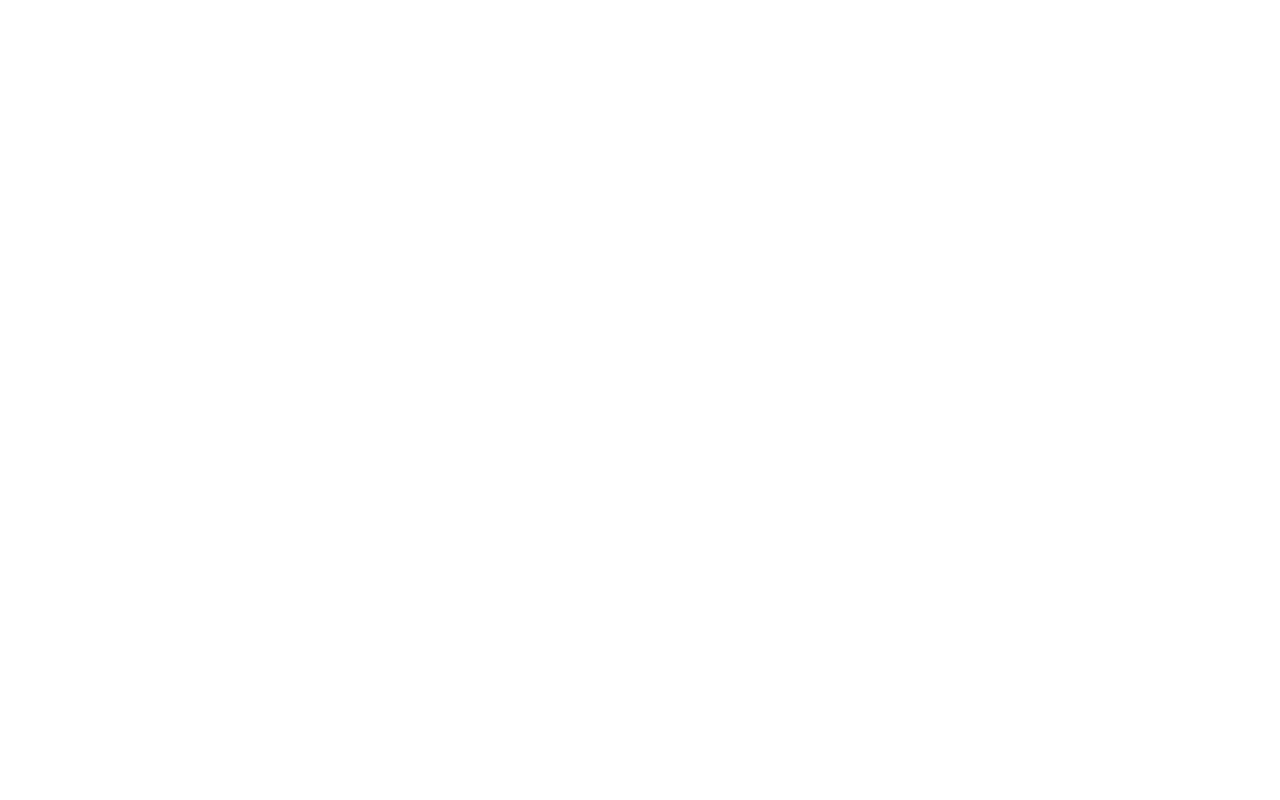
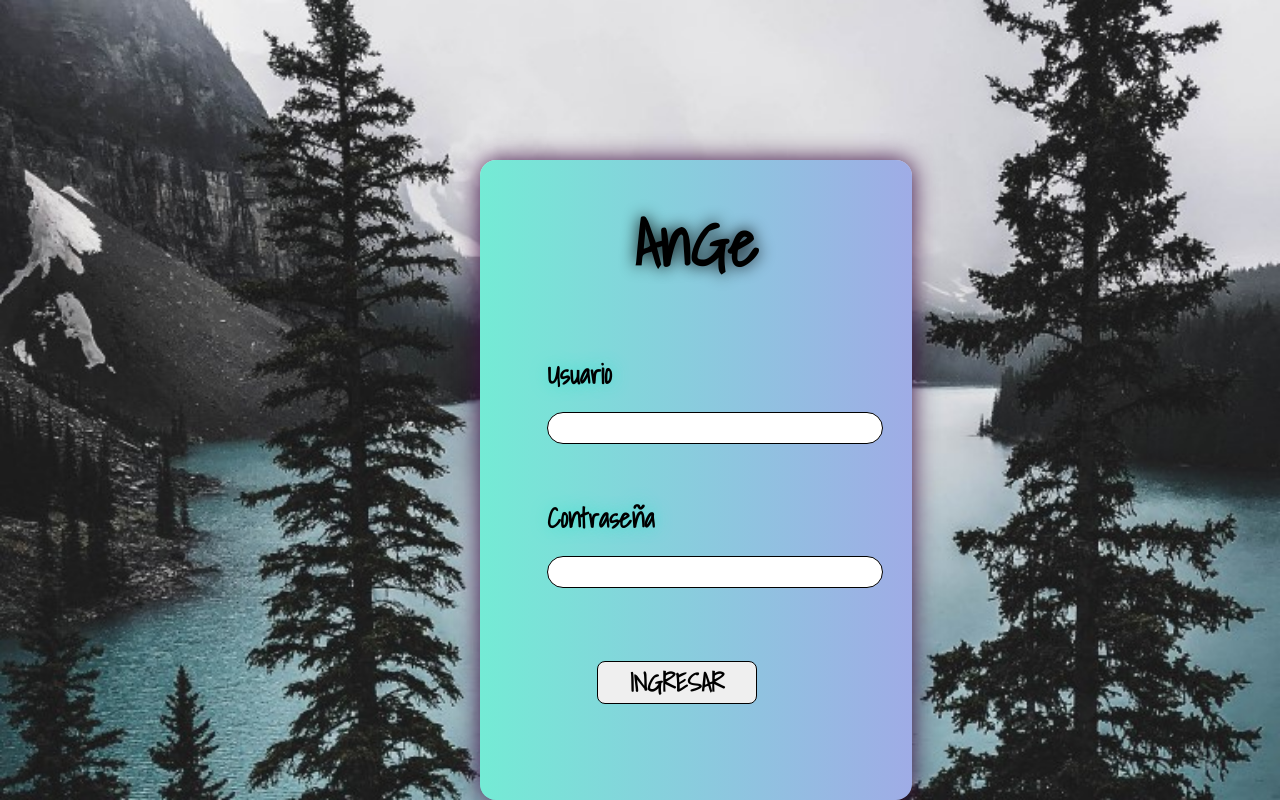
Before and after one commit to agdres/Pagina_V3, a plain HTML site: page sign_In.html in a window 1280 px wide. Drawn offline with Linux system fonts and the light colour scheme.

Commit message:
Arreglo_Fin_Sign_in

```diff
--- a/CSS/sign_In.css
+++ b/CSS/sign_In.css
@@ -3,3 +3,82 @@
     margin: 0;
     padding: 0;
 }
+#cont{
+    background: url("../IMG/Imagenes/Regitro_Fondo.jpg") no-repeat center center fixed;
+    background-size: cover;
+    height: 100vh;
+    width: 100%;
+    opacity: 2;
+}
+.main-contenedor{
+    width: 25%;
+    height: 40rem;
+    position: relative;
+    justify-content: center;
+    margin-left: 37.5%;
+    margin-right: 37.5%;
+    min-width: 27rem;
+    align-items: center;
+    display: flex;
+    flex-wrap: wrap;
+    top: 10rem;
+    background-image: linear-gradient(to right, #74ebd5 0%, #9face6 100%);
+    border-radius: 1rem;
+    box-shadow: 0rem 0rem 1.5rem 0 #3D0D43;
+}
+.main-contenedor h1{
+    position: absolute;
+    top: 2rem;
+    font-size: 4rem;
+    font-weight: 900;
+    font-family: 'Shadows Into Light', cursive;
+    color: (250, 255, 252);
+    text-shadow: 0 0 1rem black;
+}
+.main-contenedor__form-label{
+    position: absolute;
+    display: flex;
+    flex-direction: column;
+    left: 4.2rem;
+}
+.usuario{
+    margin-top: -8rem;
+}
+.contraseña{
+    margin-top: 1rem;
+}
+.main-contenedor__form-label span{
+    font-size: 1.7rem;
+    font-family: 'Shadows Into Light', cursive;
+    font-weight: 800;
+    padding-bottom: 1rem;
+    text-shadow: 0 0 1rem turquoise;
+}
+.main-contenedor__form-label input{
+    width: 21rem;
+    height: 2rem;
+    padding-left: 1rem;
+    font-family: sans-serif;
+    outline: none;
+    border: solid black 0.1rem;
+    border-radius: 1rem;
+}
+.btn__ingresar{
+    position: absolute;
+    right: 9.7rem;
+    bottom: 6rem;
+}
+.btn__ingresar input{
+    width: 10rem;
+    border-radius: 0.5rem;
+    outline: none;
+    border: solid black 0.1rem;
+    font-weight: 900;
+    font-family:  'Shadows Into Light', cursive;
+    font-size: 1.6rem;
+    cursor: pointer;
+}
+/*Animacion*/
+.main-contenedor__form-label input:hover,.main-contenedor__form-label input:focus{
+    box-shadow: 0 0 1rem  #3D0D43;
+}
--- a/sign_In.html
+++ b/sign_In.html
@@ -11,6 +11,23 @@
     <title>Pagina_Web_V3_Login</title>
 </head>
 <body>
-
+    <main id="cont">
+        <section class="main-contenedor">
+            <h1>AnGe</h1>
+            <form  action="usuario" method="POST">
+                <label class="main-contenedor__form-label usuario" for="usuario">
+                    <span>Usuario</span>
+                    <input type="text" name="" id="">
+                </label>
+                <label class="main-contenedor__form-label contraseña" for="contraseña">
+                    <span>Contraseña</span>
+                    <input type="password" name="contraseña" id="contraseña">
+                </label>
+                <label class="btn__ingresar" for="ingresar_login">
+                    <input type="submit" name="ingresar_login" id="ingresar_login" value="INGRESAR">
+                </label>
+            </form>
+        </section>
+    </main>
 </body>
 </html>
```
Also changed, not shown: CSS/styles.css (+5 -6 lines), index.html (+9 -10 lines), IMG/Imagenes/Regitro_Fondo.jpg (added).
